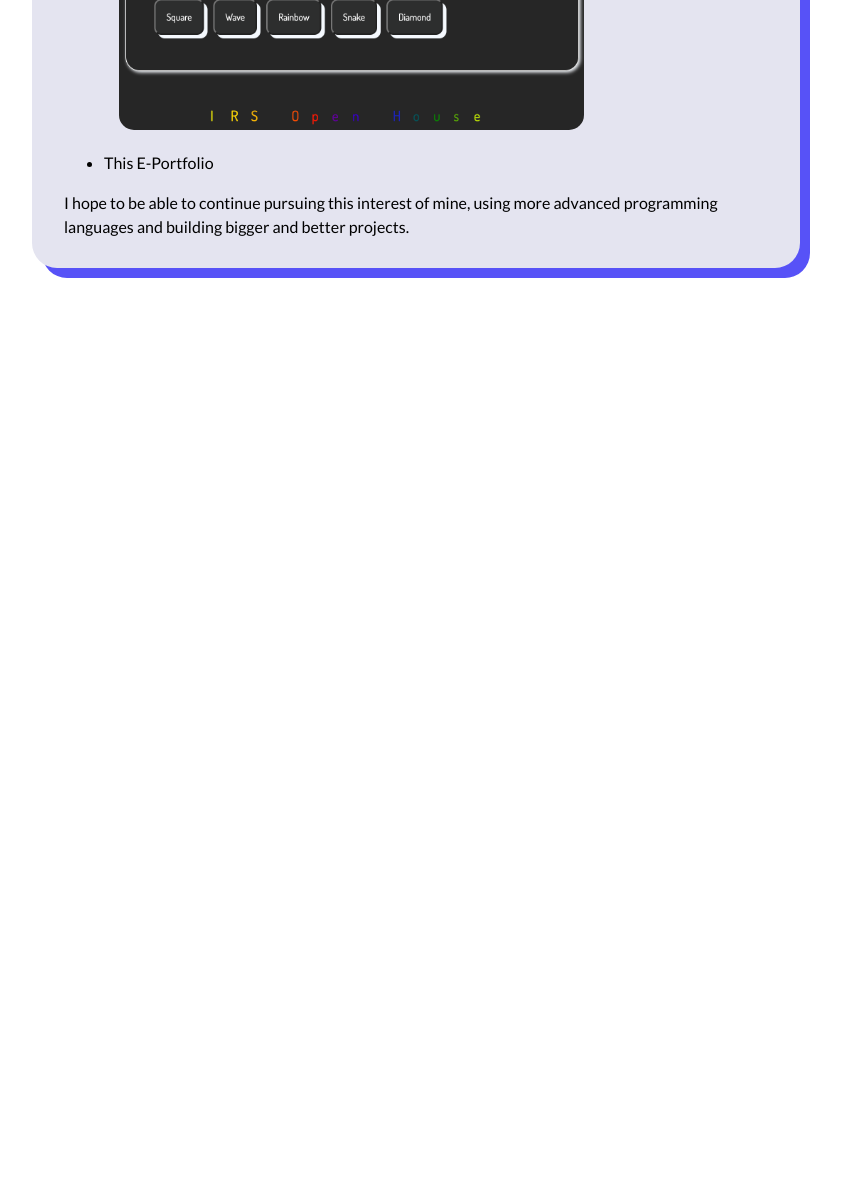
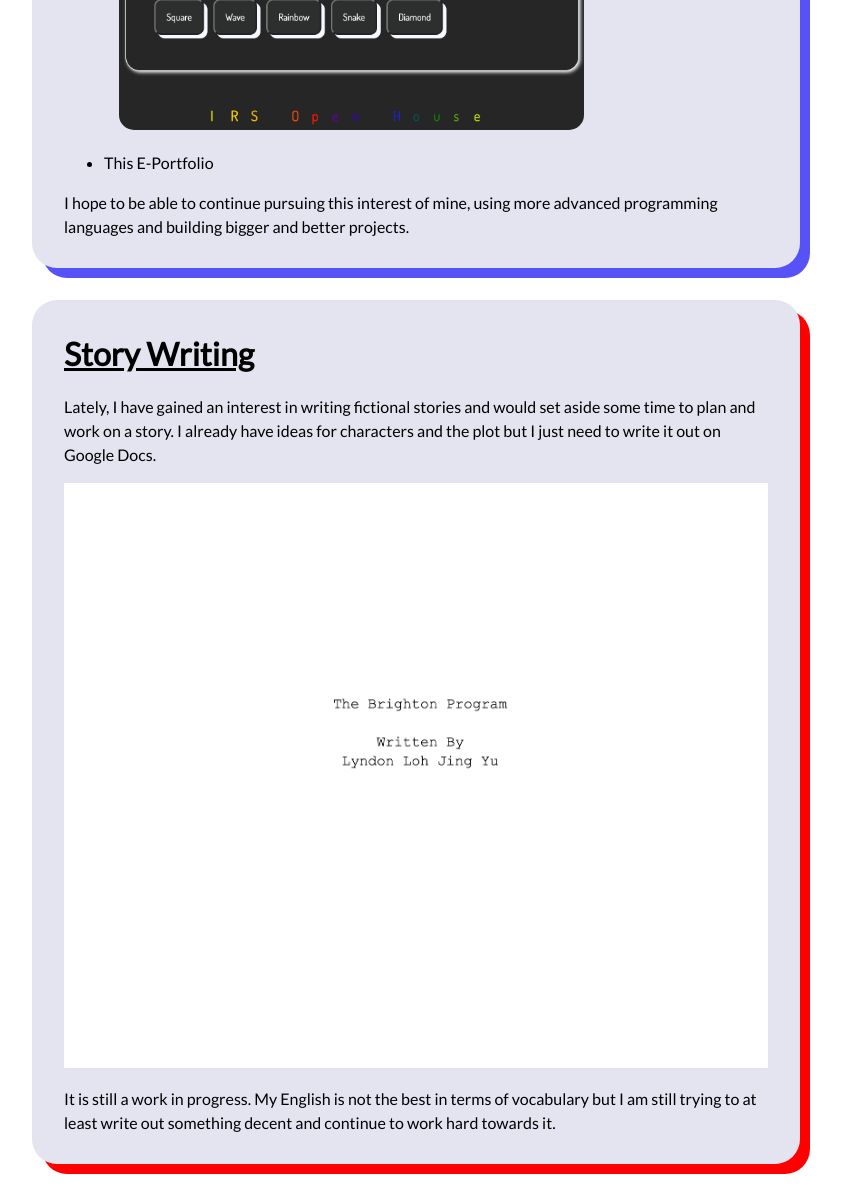
Before and after one commit to lohputter/portfolio, a plain HTML site: page sil.html in a window 1280 px wide. Shown: the part 1566-2762 px from the top of the page, without its empty margins (224-1065 px from the left). Before the commit the page ends 1866 px from the top, so only its background shows below. Drawn offline with Linux system fonts and the light colour scheme.

Commit message:
Finished

```diff
--- a/sil.html
+++ b/sil.html
@@ -44,6 +44,12 @@
             </ul>
             <p>I hope to be able to continue pursuing this interest of mine, using more advanced programming languages and building bigger and better projects. </p>
         </div>
+        <div>
+            <h1>Story Writing</h1>
+            <p>Lately, I have gained an interest in writing fictional stories and would set aside some time to plan and work on a story. I already have ideas for characters and the plot but I just need to write it out on Google Docs.</p>
+            <img src="story.png">
+            <p>It is still a work in progress. My English is not the best in terms of vocabulary but I am still trying to at least write out something decent and continue to work hard towards it.</p>
+        </div>
     </main>
     <script src="script.js"></script>
 </body>
```
Also changed, not shown: milestones.html (+5 -0 lines), story.png (added).
